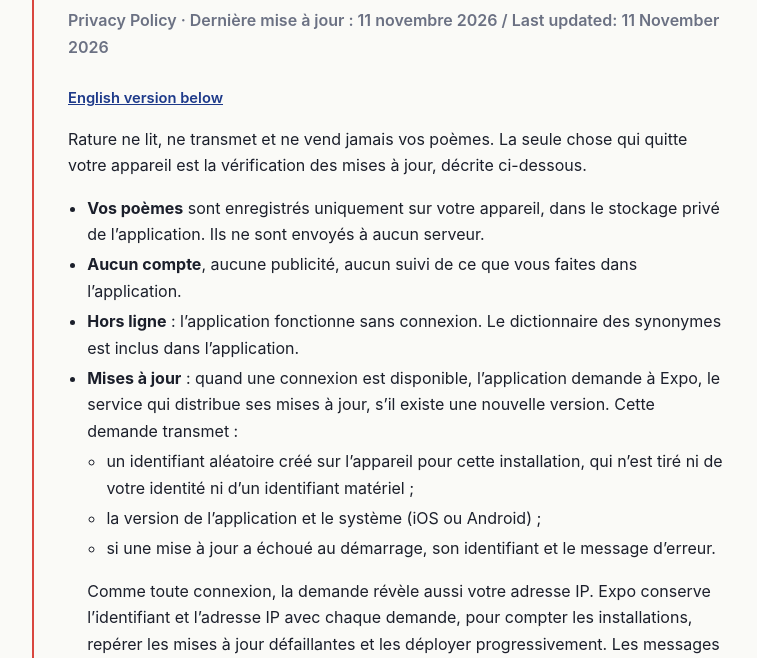
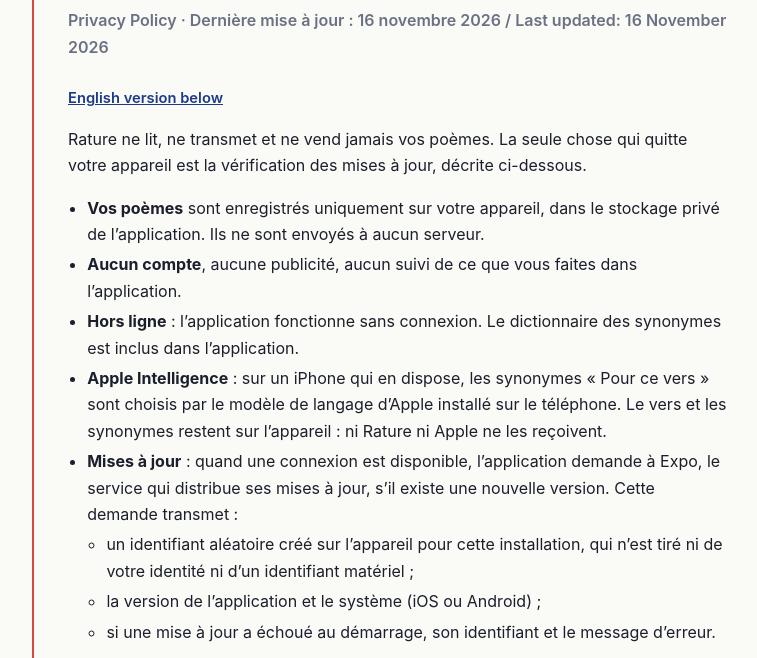
Before and after one commit to octavator/rature-legal, a plain HTML site: page privacy.html in a window 1280 px wide. Shown: the part 124-782 px from the top of the page, without its empty margins (248-1005 px from the left). Drawn offline with Linux system fonts and the light colour scheme.

Commit message:
Privacy: on-device Apple Intelligence synonyms
Co-Authored-By: Claude Opus 5.5 <noreply@anthropic.com>

```diff
--- a/privacy.html
+++ b/privacy.html
@@ -10,7 +10,7 @@
 <div class="wrap">
 <a class="back" href="index.html">&larr; Rature</a>
 <h1>Politique de confidentialité</h1>
-<p class="eff">Privacy Policy · Dernière mise à jour : 11 novembre 2026 / Last updated: 11 November 2026</p>
+<p class="eff">Privacy Policy · Dernière mise à jour : 16 novembre 2026 / Last updated: 16 November 2026</p>
 <p class="lang"><a href="#en">English version below</a></p>
 
 <section id="fr" lang="fr">
@@ -19,6 +19,7 @@
 <li><strong>Vos poèmes</strong> sont enregistrés uniquement sur votre appareil, dans le stockage privé de l’application. Ils ne sont envoyés à aucun serveur.</li>
 <li><strong>Aucun compte</strong>, aucune publicité, aucun suivi de ce que vous faites dans l’application.</li>
 <li><strong>Hors ligne</strong> : l’application fonctionne sans connexion. Le dictionnaire des synonymes est inclus dans l’application.</li>
+<li><strong>Apple Intelligence</strong> : sur un iPhone qui en dispose, les synonymes « Pour ce vers » sont choisis par le modèle de langage d’Apple installé sur le téléphone. Le vers et les synonymes restent sur l’appareil : ni Rature ni Apple ne les reçoivent.</li>
 <li><strong>Mises à jour</strong> : quand une connexion est disponible, l’application demande à Expo, le service qui distribue ses mises à jour, s’il existe une nouvelle version. Cette demande transmet :
 <ul>
 <li>un identifiant aléatoire créé sur l’appareil pour cette installation, qui n’est tiré ni de votre identité ni d’un identifiant matériel ;</li>
@@ -45,6 +46,7 @@
 <li><strong>Your poems</strong> are stored only on your device, in the app’s private storage. They are never sent to a server.</li>
 <li><strong>No account</strong>, no ads, no tracking of what you do in the app.</li>
 <li><strong>Offline</strong>: the app works without a connection. The thesaurus is bundled with the app.</li>
+<li><strong>Apple Intelligence</strong>: on an iPhone that has it, the “For this line” synonyms are chosen by Apple’s language model installed on the phone. The line and the synonyms stay on the device: neither Rature nor Apple receives them.</li>
 <li><strong>Updates</strong>: when a connection is available, the app asks Expo, the service that delivers its updates, whether a newer version exists. That request sends:
 <ul>
 <li>a random identifier created on the device for this installation, not derived from your identity or from a hardware identifier;</li>
```
